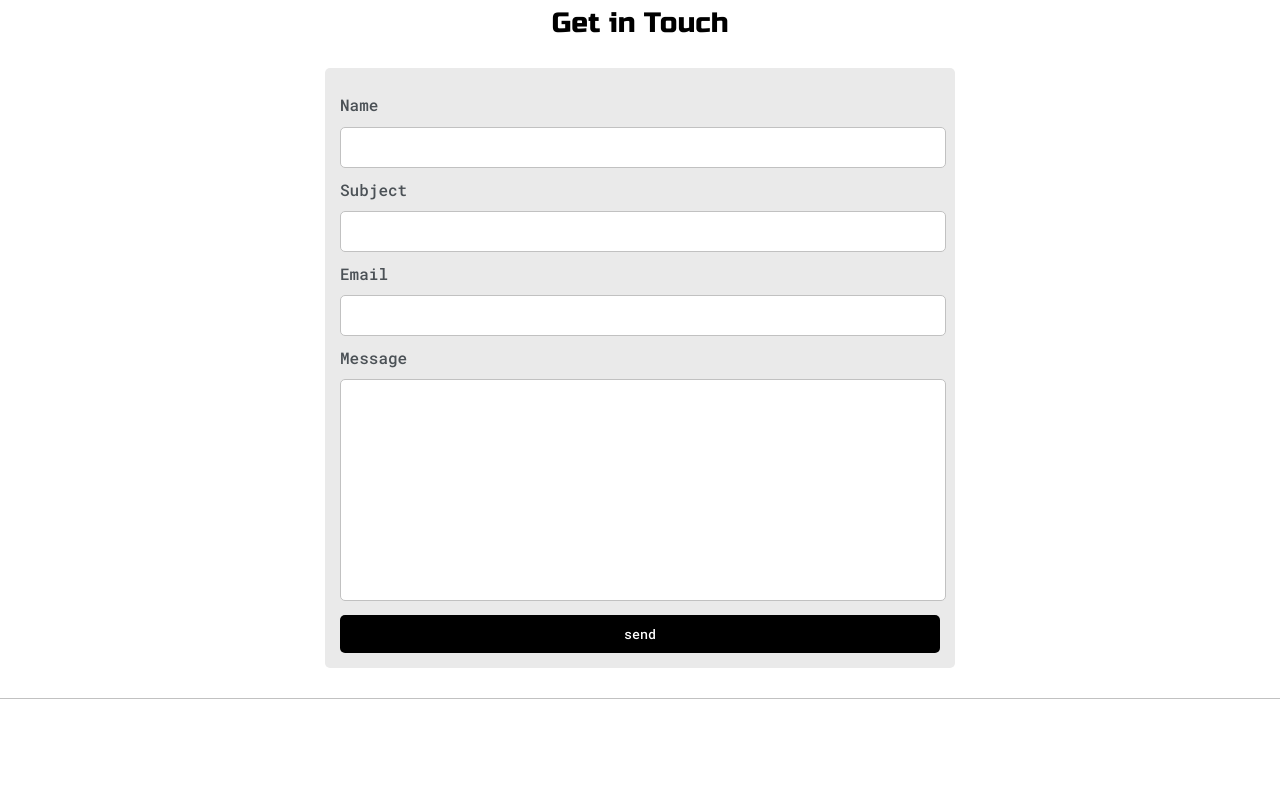
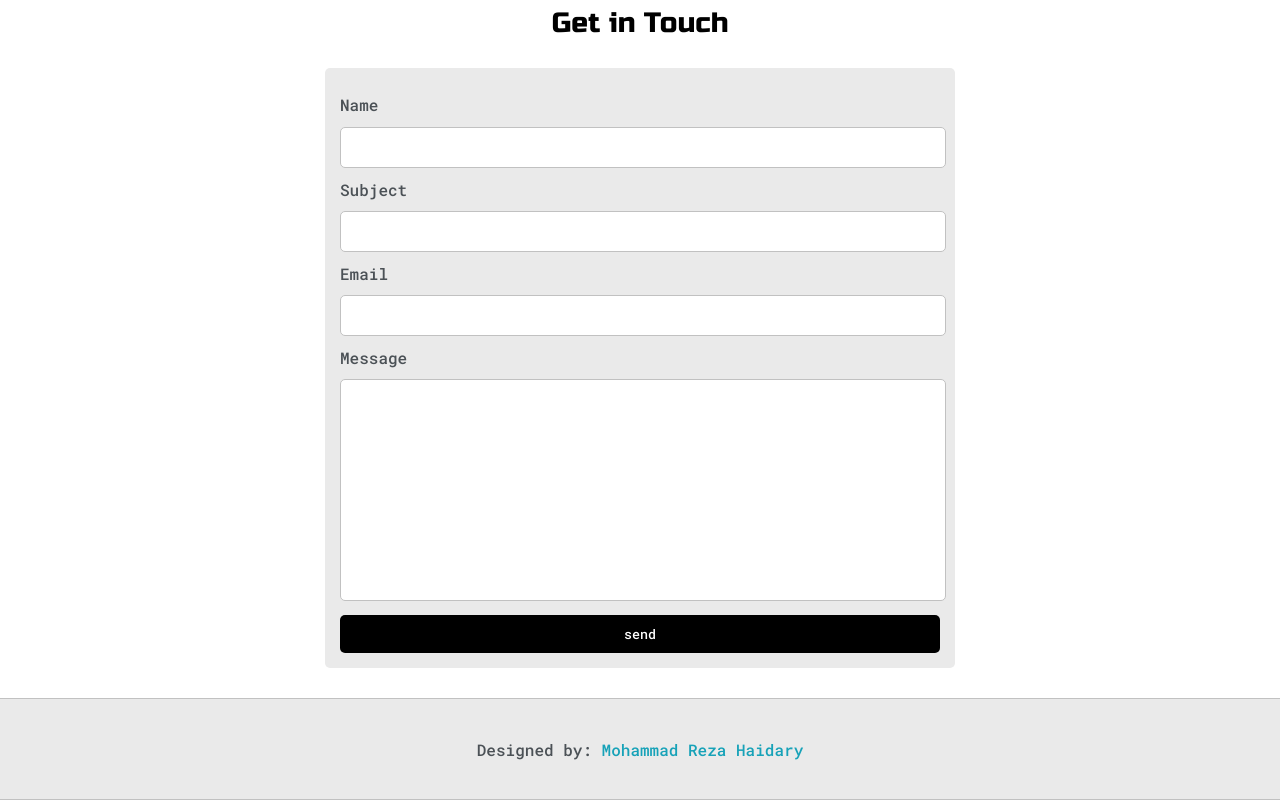
Before and after one commit to m-reza2021/portfolio, a plain HTML site: page index.html in a window 1280 px wide. Shown: the part 1801-2601 px from the top of the page. Before the commit the page ends 2500 px from the top, so only its background shows below. Drawn offline with Linux system fonts and the light colour scheme.

Commit message:
fourth commit

```diff
--- a/default.css
+++ b/default.css
@@ -366,6 +366,13 @@ overflow: auto;
     font-size: 14px;
 }
 
+#footer{
+    height: 100px;
+    display: grid;
+    align-content: center;
+    text-align: center;
+}
+
 @media screen and (max-width: 1200px){
     .main-container{
         width: 95%;
--- a/index.html
+++ b/index.html
@@ -177,6 +177,12 @@
         </div>
     </section>
 
+    <section class="s1">
+        <div id="footer">
+            <p>Designed by: <a target="_blank" href="#">Mohammad Reza Haidary</a></p>
+        </div>
+
+    </section>
 
     <script type="text/javascript" src="script.js"></script>
 </body>
```
